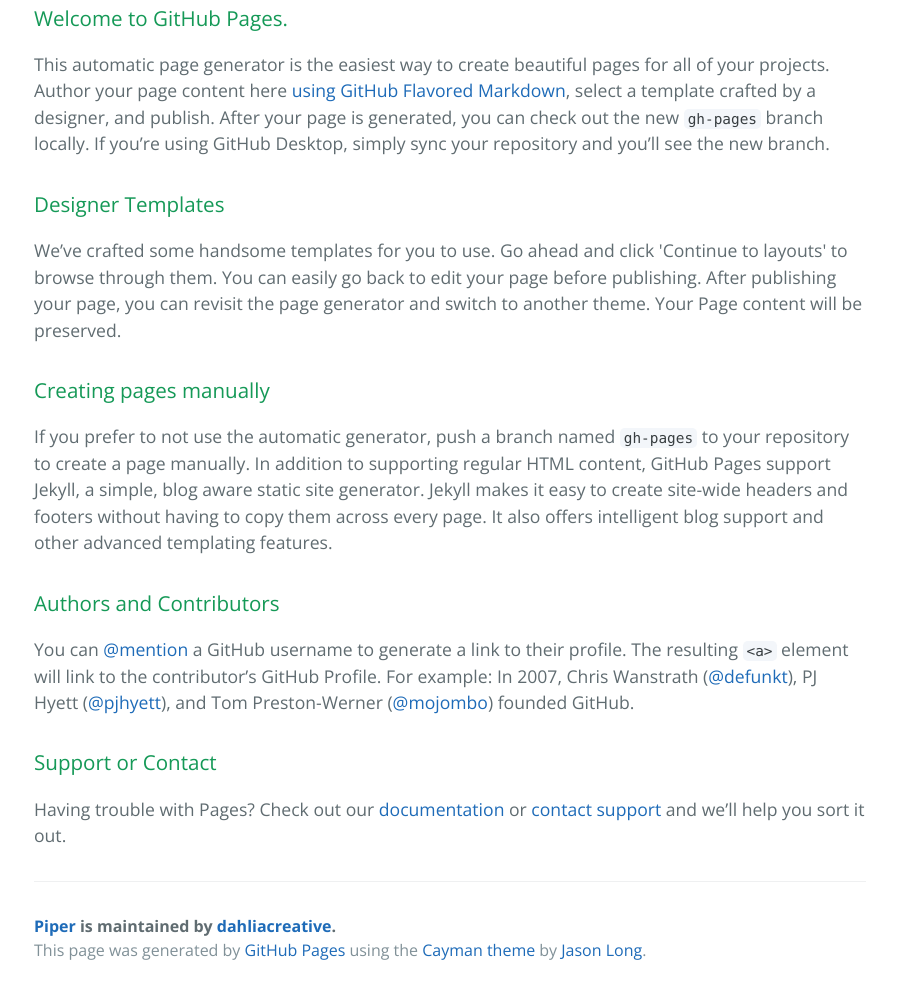
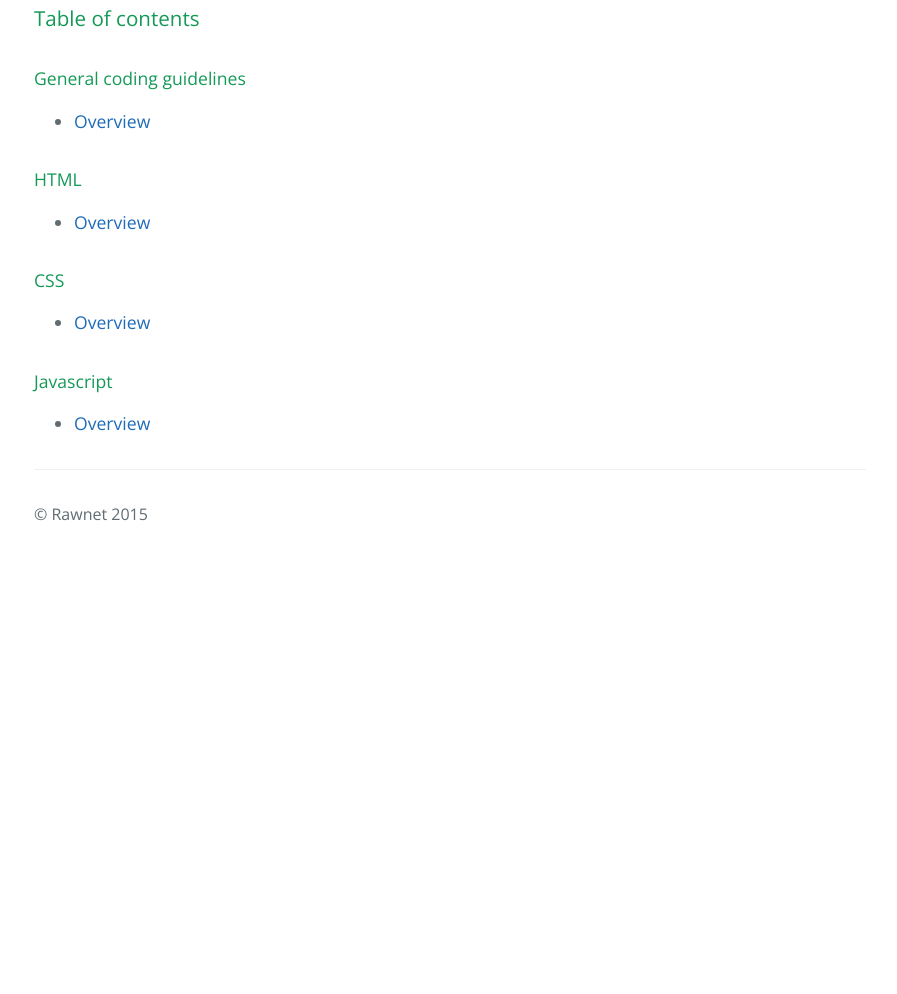
Before and after one commit to dahliacreative/piper, a plain HTML site: page index.html in a window 1280 px wide. Shown: the part 412-1406 px from the top of the page, without its empty margins (190-1087 px from the left). After the commit the page ends 986 px from the top, so only its background shows below. Drawn offline with nearby package versions, Linux system fonts and the light colour scheme.

Commit message:
Update index.html

```diff
--- a/index.html
+++ b/index.html
@@ -19,35 +19,31 @@
     </section>
 
     <section class="main-content">
-      <h3>
-<a id="welcome-to-github-pages" class="anchor" href="#welcome-to-github-pages" aria-hidden="true"><span class="octicon octicon-link"></span></a>Welcome to GitHub Pages.</h3>
 
-<p>This automatic page generator is the easiest way to create beautiful pages for all of your projects. Author your page content here <a href="https://guides.github.com/features/mastering-markdown/">using GitHub Flavored Markdown</a>, select a template crafted by a designer, and publish. After your page is generated, you can check out the new <code>gh-pages</code> branch locally. If you’re using GitHub Desktop, simply sync your repository and you’ll see the new branch.</p>
+      <h3>Table of contents</h3>
 
-<h3>
-<a id="designer-templates" class="anchor" href="#designer-templates" aria-hidden="true"><span class="octicon octicon-link"></span></a>Designer Templates</h3>
+      <h4>General coding guidelines</h4>
+      <ul>
+        <li><a href="">Overview</a></li>
+      </ul>
 
-<p>We’ve crafted some handsome templates for you to use. Go ahead and click 'Continue to layouts' to browse through them. You can easily go back to edit your page before publishing. After publishing your page, you can revisit the page generator and switch to another theme. Your Page content will be preserved.</p>
+      <h4>HTML</h4>
+      <ul>
+        <li><a href="">Overview</a></li>
+      </ul>
 
-<h3>
-<a id="creating-pages-manually" class="anchor" href="#creating-pages-manually" aria-hidden="true"><span class="octicon octicon-link"></span></a>Creating pages manually</h3>
+      <h4>CSS</h4>
+      <ul>
+        <li><a href="">Overview</a></li>
+      </ul>
 
-<p>If you prefer to not use the automatic generator, push a branch named <code>gh-pages</code> to your repository to create a page manually. In addition to supporting regular HTML content, GitHub Pages support Jekyll, a simple, blog aware static site generator. Jekyll makes it easy to create site-wide headers and footers without having to copy them across every page. It also offers intelligent blog support and other advanced templating features.</p>
-
-<h3>
-<a id="authors-and-contributors" class="anchor" href="#authors-and-contributors" aria-hidden="true"><span class="octicon octicon-link"></span></a>Authors and Contributors</h3>
-
-<p>You can <a href="https://github.com/blog/821" class="user-mention">@mention</a> a GitHub username to generate a link to their profile. The resulting <code>&lt;a&gt;</code> element will link to the contributor’s GitHub Profile. For example: In 2007, Chris Wanstrath (<a href="https://github.com/defunkt" class="user-mention">@defunkt</a>), PJ Hyett (<a href="https://github.com/pjhyett" class="user-mention">@pjhyett</a>), and Tom Preston-Werner (<a href="https://github.com/mojombo" class="user-mention">@mojombo</a>) founded GitHub.</p>
-
-<h3>
-<a id="support-or-contact" class="anchor" href="#support-or-contact" aria-hidden="true"><span class="octicon octicon-link"></span></a>Support or Contact</h3>
-
-<p>Having trouble with Pages? Check out our <a href="https://help.github.com/pages">documentation</a> or <a href="https://github.com/contact">contact support</a> and we’ll help you sort it out.</p>
+      <h4>Javascript</h4>
+      <ul>
+        <li><a href="">Overview</a></li>
+      </ul>
 
       <footer class="site-footer">
-        <span class="site-footer-owner"><a href="https://github.com/dahliacreative/piper">Piper</a> is maintained by <a href="https://github.com/dahliacreative">dahliacreative</a>.</span>
-
-        <span class="site-footer-credits">This page was generated by <a href="https://pages.github.com">GitHub Pages</a> using the <a href="https://github.com/jasonlong/cayman-theme">Cayman theme</a> by <a href="https://twitter.com/jasonlong">Jason Long</a>.</span>
+        <p>&copy; Rawnet 2015</p>
       </footer>
 
     </section>
```
